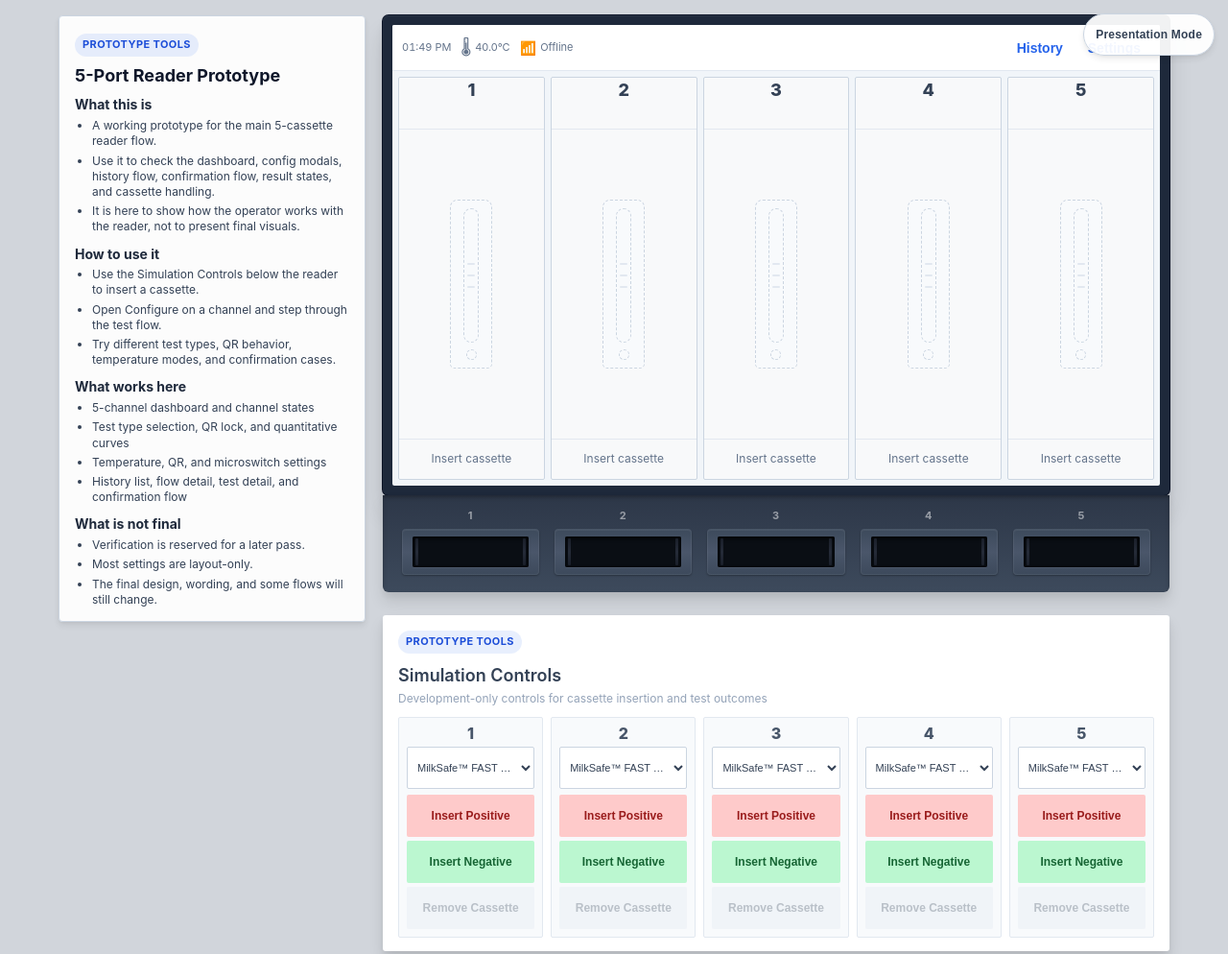
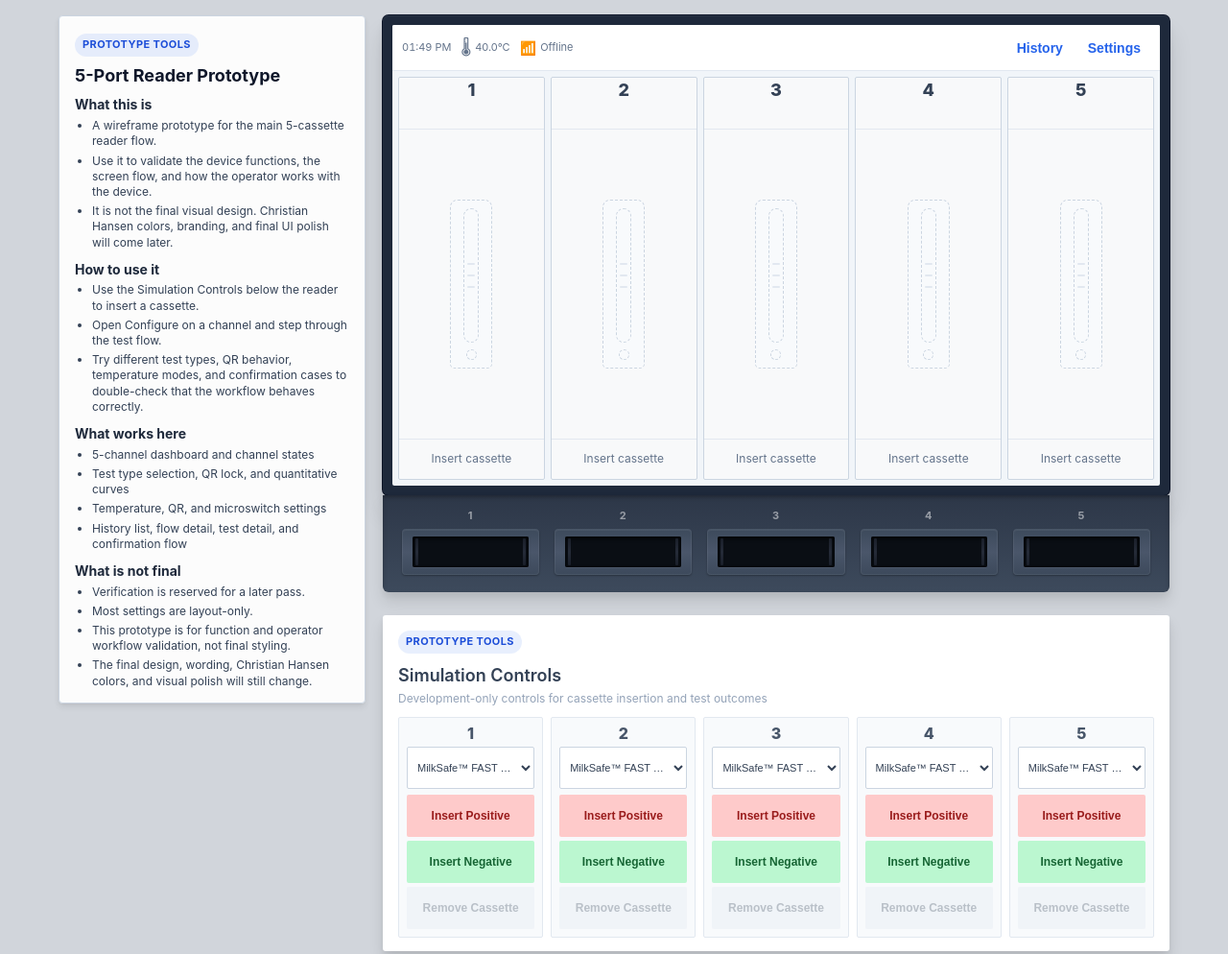
Before and after one commit to JiriBucek/5-port-reader-prototype, a plain HTML site: page index.html in a window 1280 px wide. Shown: the top 994 px of the page at 96% size. Drawn offline with Linux system fonts and the light colour scheme.

```diff
--- a/css/tablet.css
+++ b/css/tablet.css
@@ -109,30 +109,6 @@ body {
     padding: 16px 12px;
     color: var(--gray-800);
     line-height: 1.4;
-}
-
-.prototype-shell-toggle {
-    position: fixed;
-    top: 14px;
-    right: 14px;
-    z-index: 20;
-    min-height: var(--touch-target-compact);
-    padding: 8px 12px;
-    border: 1px solid var(--gray-300);
-    border-radius: 999px;
-    background: rgba(255, 255, 255, 0.94);
-    color: var(--gray-700);
-    font-size: var(--font-sm);
-    font-weight: 700;
-    letter-spacing: 0.2px;
-    box-shadow: var(--shadow-md);
-    cursor: pointer;
-}
-
-.prototype-shell-toggle.is-active {
-    background: var(--gray-900);
-    border-color: var(--gray-900);
-    color: var(--white);
 }
 
 /* ---- Page Layout ---- */
@@ -405,25 +381,6 @@ body {
     margin-top: 24px;
 }
 
-body.presentation-mode {
-    background: #cbd5e1;
-}
-
-body.presentation-mode .prototype-info-panel,
-body.presentation-mode .slot-panel,
-body.presentation-mode .simulation-panel {
-    display: none;
-}
-
-body.presentation-mode .prototype-layout {
-    width: auto;
-    justify-content: center;
-}
-
-body.presentation-mode .device-container {
-    padding-top: 26px;
-}
-
 .simulation-panel h2 {
     font-size: var(--font-xl);
     font-weight: 600;
--- a/index.html
+++ b/index.html
@@ -10,8 +10,6 @@
 </head>
 <body>
 
-<button class="prototype-shell-toggle" id="prototype-shell-toggle" aria-pressed="false">Presentation Mode</button>
-
 <div class="prototype-layout">
     <aside class="prototype-info-panel">
         <div class="prototype-info-card">
@@ -21,9 +19,9 @@
             <div class="prototype-info-section">
                 <h2>What this is</h2>
                 <ul>
-                    <li>A working prototype for the main 5-cassette reader flow.</li>
-                    <li>Use it to check the dashboard, config modals, history flow, confirmation flow, result states, and cassette handling.</li>
-                    <li>It is here to show how the operator works with the reader, not to present final visuals.</li>
+                    <li>A wireframe prototype for the main 5-cassette reader flow.</li>
+                    <li>Use it to validate the device functions, the screen flow, and how the operator works with the device.</li>
+                    <li>It is not the final visual design. Christian Hansen colors, branding, and final UI polish will come later.</li>
                 </ul>
             </div>
 
@@ -32,7 +30,7 @@
                 <ul>
                     <li>Use the Simulation Controls below the reader to insert a cassette.</li>
                     <li>Open Configure on a channel and step through the test flow.</li>
-                    <li>Try different test types, QR behavior, temperature modes, and confirmation cases.</li>
+                    <li>Try different test types, QR behavior, temperature modes, and confirmation cases to double-check that the workflow behaves correctly.</li>
                 </ul>
             </div>
 
@@ -51,7 +49,8 @@
                 <ul>
                     <li>Verification is reserved for a later pass.</li>
                     <li>Most settings are layout-only.</li>
-                    <li>The final design, wording, and some flows will still change.</li>
+                    <li>This prototype is for function and operator workflow validation, not final styling.</li>
+                    <li>The final design, wording, Christian Hansen colors, and visual polish will still change.</li>
                 </ul>
             </div>
         </div>
--- a/js/app.js
+++ b/js/app.js
@@ -13,7 +13,6 @@ function init() {
     setInterval(renderStatusBar, 30000);
     bindSimulationEvents();
     bindStatusBarEvents();
-    bindPrototypeChromeEvents();
 }
 
 document.addEventListener('DOMContentLoaded', init);
@@ -36,33 +35,6 @@ function bindStatusBarEvents() {
             showSettingsScreen();
         });
     }
-}
-
-const PRESENTATION_MODE_STORAGE_KEY = 'prototype.presentationMode';
-
-function applyPresentationMode(enabled) {
-    document.body.classList.toggle('presentation-mode', enabled);
-
-    const toggleBtn = document.getElementById('prototype-shell-toggle');
-    if (!toggleBtn) return;
-
-    toggleBtn.classList.toggle('is-active', enabled);
-    toggleBtn.setAttribute('aria-pressed', String(enabled));
-    toggleBtn.textContent = enabled ? 'Show Prototype Tools' : 'Presentation Mode';
-}
-
-function bindPrototypeChromeEvents() {
-    const toggleBtn = document.getElementById('prototype-shell-toggle');
-    if (!toggleBtn) return;
-
-    const savedValue = window.localStorage.getItem(PRESENTATION_MODE_STORAGE_KEY) === 'true';
-    applyPresentationMode(savedValue);
-
-    toggleBtn.addEventListener('click', () => {
-        const nextValue = !document.body.classList.contains('presentation-mode');
-        applyPresentationMode(nextValue);
-        window.localStorage.setItem(PRESENTATION_MODE_STORAGE_KEY, String(nextValue));
-    });
 }
 
 function handleHistoryClose() {
```
